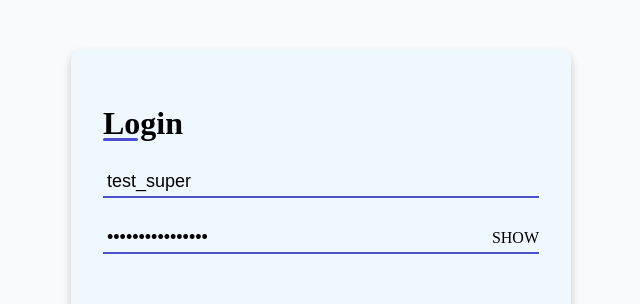
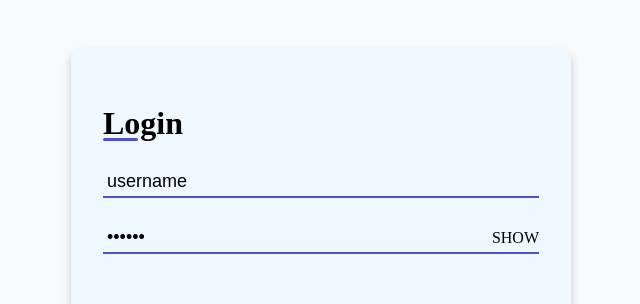
Before and after one commit to denis-rim/emphasoft-test-task, a React (Create React App) app: page /login in a window 1280 px wide. Shown: the part 178-482 px from the top of the page, without its empty margins (319-959 px from the left). Built offline with nearby package versions, Linux system fonts and the light colour scheme.

Commit message:
remove login data

```diff
--- a/src/pages/LoginPage.tsx
+++ b/src/pages/LoginPage.tsx
@@ -39,7 +39,7 @@ function LoginPage() {
                 type="text"
                 placeholder="Enter your username"
                 required
-                defaultValue="test_super"
+                defaultValue="username"
                 {...register("username")}
               />
               <p>{errors.username?.message}</p>
@@ -53,7 +53,7 @@ function LoginPage() {
                 type={showPassword ? "text" : "password"}
                 placeholder="Enter your password"
                 required
-                defaultValue="Nf<U4f<rDbtDxAPn"
+                defaultValue="******"
                 {...register("password")}
               />
               <span
@@ -65,7 +65,9 @@ function LoginPage() {
               <p>{errors.password?.message}</p>
             </div>
 
-            <button type='submit' className={styles.loginButton}>Login</button>
+            <button type="submit" className={styles.loginButton}>
+              Login
+            </button>
           </form>
         </div>
       </div>
--- a/src/pages/UsersPage.tsx
+++ b/src/pages/UsersPage.tsx
@@ -42,7 +42,7 @@ function UsersPage() {
   }, []);
 
   if (isLoading) {
-    return <div style={{ fontSize: "4rem" }}>Loading...</div>;
+    return <div style={{ fontSize: "3rem" }}>Loading...</div>;
   }
 
   return (
```
